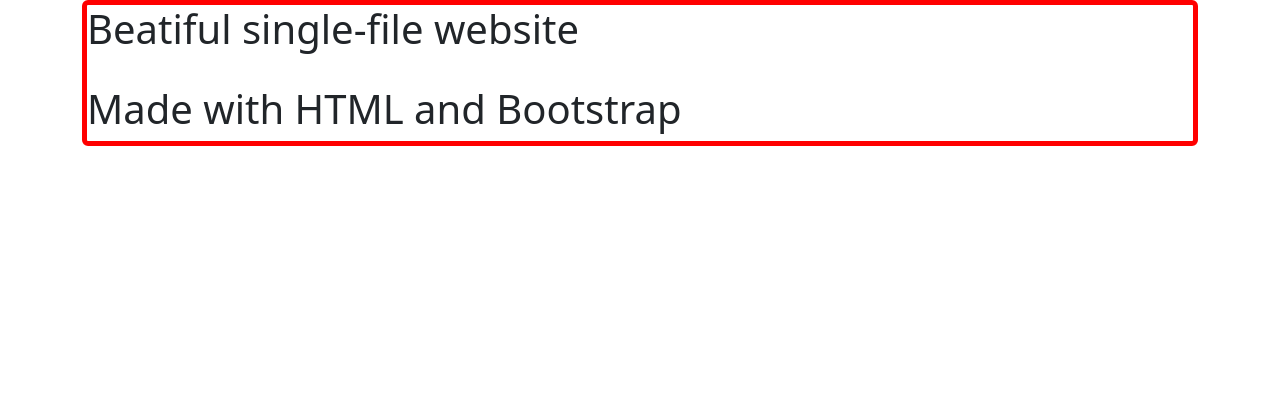
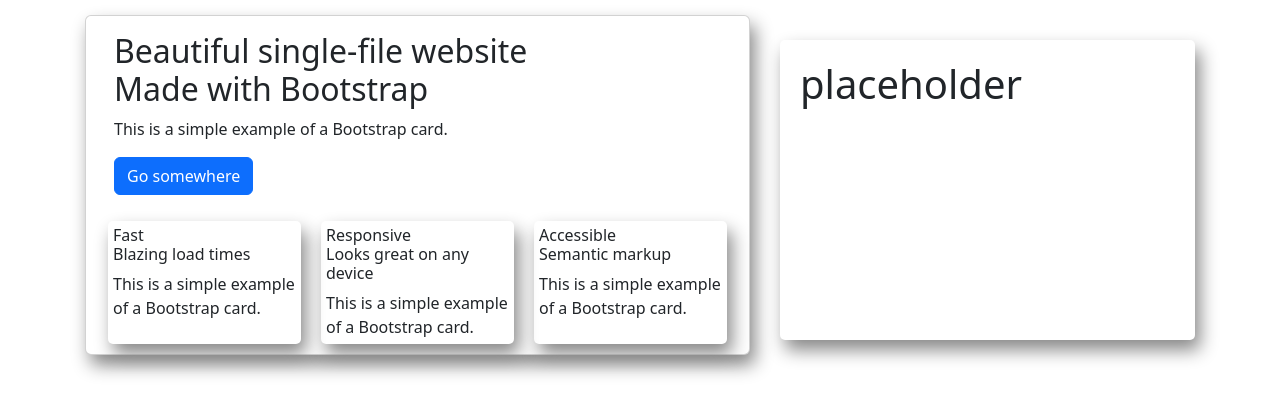
Before and after one commit to soggy8/praksaWebsite, a plain HTML site: page index2.html in a window 1280 px wide. Drawn offline with nearby package versions, Linux system fonts and the light colour scheme.

Commit message:
update styles2.css for improved card styling and layout adjustments

```diff
--- a/index2.html
+++ b/index2.html
@@ -9,10 +9,44 @@
   </head>
   <body>
     <div class="container">
-      <div class="card">
-        <div class="col">
-          <h1>Beatiful single-file website</h1><br>
-          <h1>Made with HTML and Bootstrap</h1>
+      <div class="row">
+        <div class="col-7 card">
+          <div class="card-body">
+            <h2 class="card-title">
+              Beautiful single-file website <br>
+              Made with Bootstrap
+            </h2>
+            <p class="card-text">This is a simple example of a Bootstrap card.</p>
+            <a href="#" class="btn btn-primary">Go somewhere</a>
+          </div>
+          <div class="container">
+            <div class="row">
+              <div class="col small-card">
+                <h6 class="card-title">
+                  Fast <br>
+                  Blazing load times
+                </h6>
+                <p class="card-text">This is a simple example of a Bootstrap card.</p>
+              </div>
+              <div class="col small-card">
+                <h6 class="card-title">
+                  Responsive <br>
+                  Looks great on any device
+                </h6>
+                <p class="card-text">This is a simple example of a Bootstrap card.</p>
+              </div>
+              <div class="col small-card">
+                <h6 class="card-title">
+                  Accessible <br>
+                  Semantic markup
+                </h6>
+                <p class="card-text">This is a simple example of a Bootstrap card.</p>
+              </div>
+            </div>
+          </div>
+        </div>
+        <div class="col info-card">
+          <h1>placeholder</h1>
         </div>
       </div>
     </div>
--- a/styles2.css
+++ b/styles2.css
@@ -1,3 +1,21 @@
 .card {
-    border: 5px solid red;
+    box-shadow: 5px 10px 18px #888888;
+    margin: 15px;
 }
+
+.small-card {
+    border-radius: 5px;
+    box-shadow: 5px 10px 18px #888888;
+    width: 10rem;
+    margin: 10px;
+    padding: 5px;
+}
+
+.info-card {
+    border-radius: 5px;
+    box-shadow: 5px 10px 18px #888888;
+    margin: 15px;
+    padding: 20px;
+    height: 300px;
+    margin-top: 40px;
+}
```
